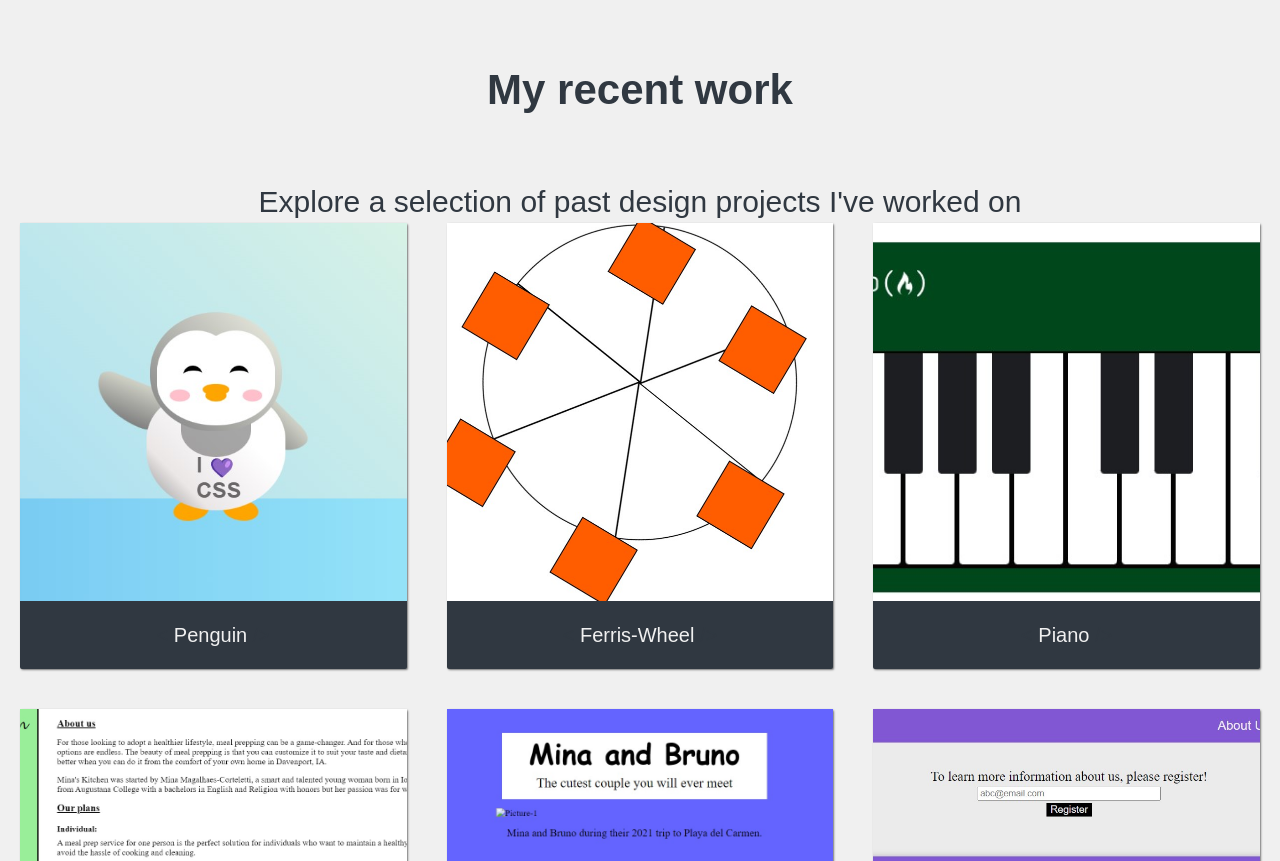
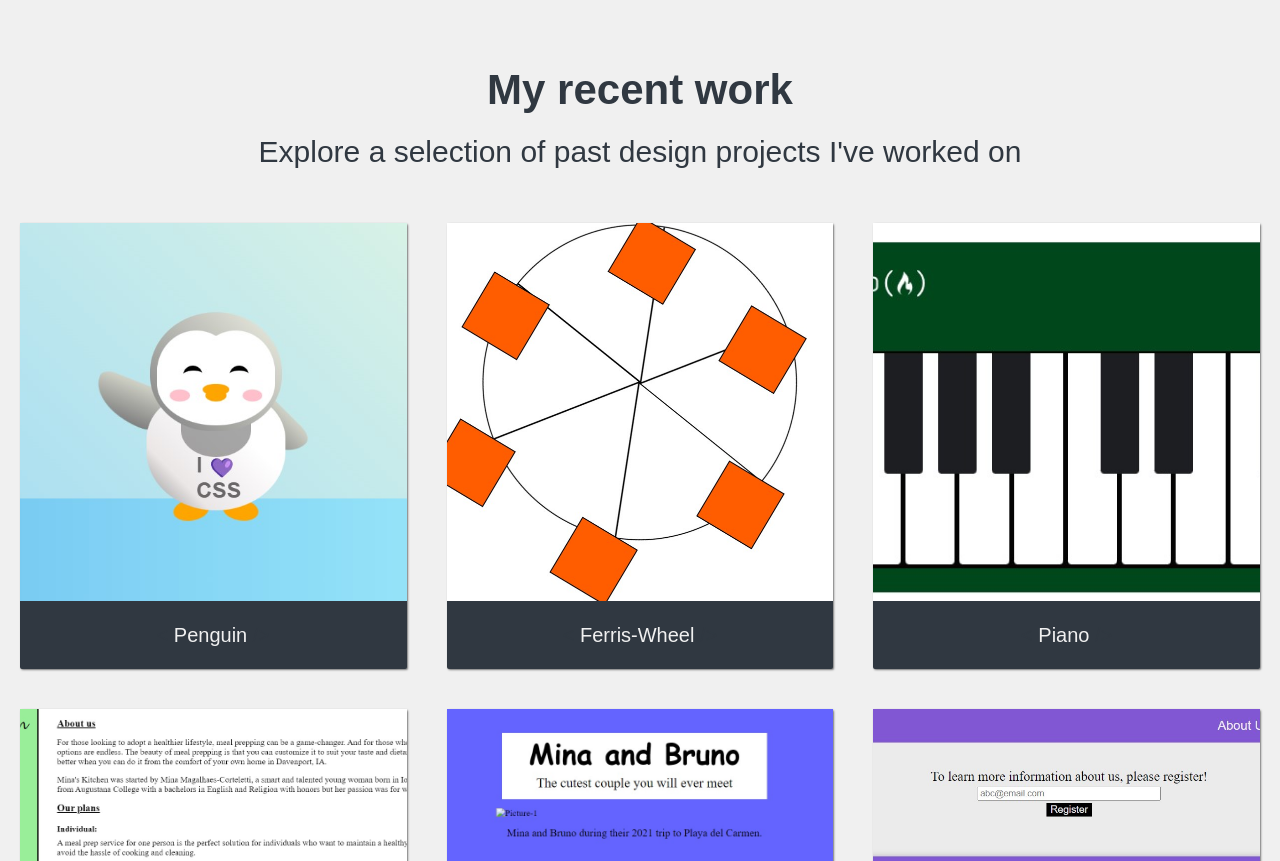
Before and after one commit to bruno-m-c/Personal-Portfolio-Webpage, a plain HTML site: page index.html in a window 1280 px wide. Shown: the part 1020-1881 px from the top of the page. Drawn offline with Linux system fonts and the light colour scheme.

Commit message:
project section editing

```diff
--- a/index.html
+++ b/index.html
@@ -35,7 +35,7 @@
       <!--Start Project section-->
       <section id="projects" class="projects-section">
         <h2 class="projects-section-header color" >My recent work</h2>
-        <p class="color">Explore a selection of past design projects I've worked on</p>
+        <p class="color project-subtitle">Explore a selection of past design projects I've worked on</p>
         <div class="projects-grid">
           <a href="https://codepen.io/bruno-m-c/full/qBwmMRY" target="_blank" class="project project-tile">
             <img class="project-image" src="Penguin .jpg" alt="project">
--- a/styles.css
+++ b/styles.css
@@ -210,8 +210,11 @@ p {
 
 .projects-section-header {
   max-width: 640px;
-  margin: 0 auto 6rem auto;
+  margin: 0 auto 1rem auto;
   border-bottom: 0.2rem solid var(--main-white);
+}
+.project-subtitle {
+  margin-bottom: 5rem;
 }
 
 @media (max-width: 28.75em) {
```
